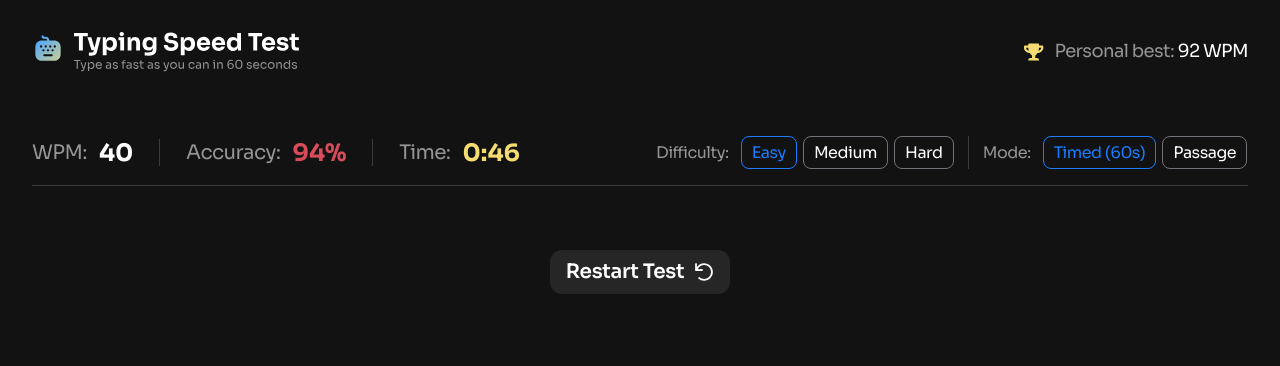
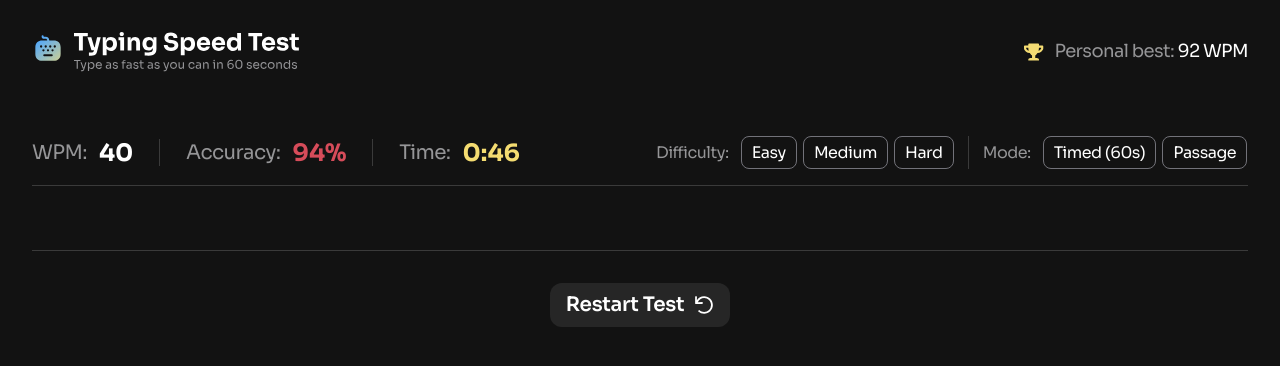
Before and after one commit to DebabrataBanik/Typing-Speed-Test, a React (Vite) app: page / in a window 1280 px wide. Shown: the top 366 px of the page. Built offline with nearby package versions, Linux system fonts and the light colour scheme.

Commit message:
fix(stats): use input radio for settings
this is for tablet and larger viewports only, mobile still uses select element

```diff
--- a/src/components/Stats.tsx
+++ b/src/components/Stats.tsx
@@ -4,6 +4,7 @@ const Stats = () => {
   return (
     <div className="flex flex-col gap-4">
       <div className="flex flex-col xl:grid grid-cols-12 gap-8">
+        {/* Left Stats */}
         <div className="col-span-5 flex items-center justify-between sm:justify-start xl:justify-between gap-6">
           <div className="stats_label">
             WPM: <span className="stats text-neutral-0">40</span>
@@ -17,13 +18,25 @@ const Stats = () => {
             Time: <span className="stats text-yellow-400">0:46</span>
           </div>
         </div>
+
+        {/* Right Settings */}
         <div className="col-span-6 col-start-7 flex items-center gap-3.5">
+          {/* Difficulty Settings */}
           <div className="hidden sm:flex items-center justify-between gap-3">
             <span className="leading-[1.2] -tracking-[0.48px] text-neutral-400">Difficulty:</span>
             <div className="flex items-center gap-1.5">
-              <button className="active">Easy</button>
-              <button>Medium</button>
-              <button>Hard</button>
+              <label>
+                <input type="radio" name="difficulty" value='easy' />
+                Easy
+              </label>
+              <label>
+                <input type="radio" name="difficulty" value='medium' />
+                Medium
+              </label>
+              <label>
+                <input type="radio" name="difficulty" value='hard' />
+                Hard
+              </label>
             </div>
           </div>
 
@@ -50,13 +63,21 @@ const Stats = () => {
             </select>
           </div>
 
+          {/* Separator */}
           <span className="hidden sm:block stats_bar h-8 xl:h-full"></span>
 
+          {/* Mode Settings */}
           <div className="hidden sm:flex items-center gap-3">
             <span className="leading-[1.2] -tracking-[0.48px] text-neutral-400">Mode:</span>
             <div className="flex items-center gap-1.5">
-              <button className="active">Timed (60s)</button>
-              <button>Passage</button>
+              <label>
+                <input type="radio" name="mode" value='timed' />
+                Timed (60s)
+              </label>
+              <label>
+                <input type="radio" name="mode" value='passage' />
+                Passage
+              </label>
             </div>
           </div>
 
--- a/src/index.css
+++ b/src/index.css
@@ -38,16 +38,17 @@
   main{
     @apply my-8 sm:my-10 xl:my-16;
   }
-  button{
-    @apply px-2.5 py-1.5 border border-neutral-500 rounded-lg leading-[1.2] -tracking-[0.48px] cursor-pointer transition-all duration-300 outline-offset-2 outline-blue-600;
 
+  label{
+    @apply px-2.5 py-1.5 border border-neutral-500 rounded-lg leading-[1.2] -tracking-[0.48px] cursor-pointer transition-all duration-300 hover:border-blue-600 hover:text-blue-600 active:outline-2 active:outline-offset-2 active:outline-blue-600;
   }
-  button:hover{
+  [type='radio']{
+    display: none;
+  }
+  label:has([type='radio']:checked) {
     @apply border-blue-600 text-blue-600;
   }
-  button:active{
-    @apply outline-2 outline-offset-2 outline-blue-600;
-  }
+
 
   select{
     @apply px-2.5 w-full py-1.5 border border-neutral-500 rounded-lg leading-[1.2] -tracking-[0.48px] justify-center items-center cursor-pointer;
@@ -87,7 +88,7 @@
   }
 
   footer{
-    @apply mt-8 flex justify-center;
+    @apply pt-8 flex justify-center border-t border-neutral-700;
   }
 
 }
@@ -113,11 +114,13 @@
     border: 5px solid var(--color-blue-400);
   }
 
-  .active{
-    @apply border-blue-600 text-blue-600;
+  .text{
+    @apply text-2xl font-semibold text-neutral-400;
   }
 
   .restart-btn{
-    @apply flex items-center gap-2.5 rounded-xl bg-neutral-800 border-none px-4 py-2.5 text-xl font-semibold leading-[1.2] -tracking-[0.3px] hover:text-neutral-0 active:outline-none;
+    @apply flex items-center gap-2.5 rounded-xl bg-neutral-800 border-none px-4 py-2.5 text-xl font-semibold leading-[1.2] -tracking-[0.3px] cursor-pointer;
   }
+
+
 }
```
